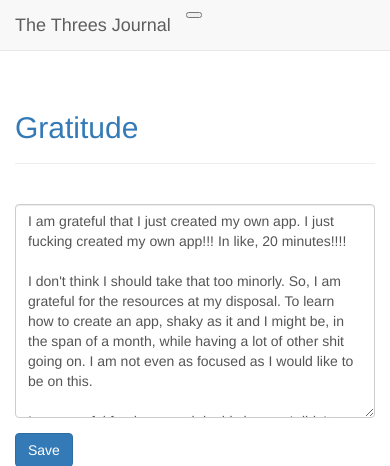
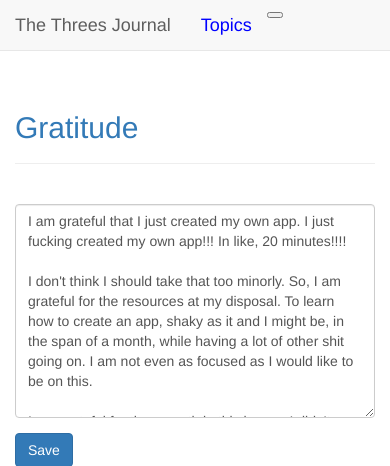
Before and after one commit to profuturus/the_threes, a Django app: page /edit_entry/1/ in a window 390 px wide. Shown: the top 466 px of the page. Run offline with Django 3.2, Linux system fonts and the light colour scheme; a user stored in the database is signed in; data comes from the database, SQL or seed files in the repository; both versions use the stored data as it was after the commit; some libraries are stand-ins or nearby versions.

Commit message:
made changes to UI to improve 'Topics' access on small screens

```diff
--- a/the_threes_tracker/templates/the_threes_tracker/base.html
+++ b/the_threes_tracker/templates/the_threes_tracker/base.html
@@ -20,21 +20,17 @@
     <!-- Static navbar -->
     <nav class="navbar navbar-default navbar-static-top">
       <div class="container">
-
         <div class="navbar-header">
+          <a class="navbar-brand" href="{% url 'the_threes_tracker:index' %}">
+              The Threes Journal</a>
+          <a class="navbar-brand" style="color:blue" href="{% url 'the_threes_tracker:topics' %}">Topics</a>
           <button type="button" class="navbar-toogle collapsed"
               data-toggle="collapse" data-target="#navbar"
               aria-expanded="false" aria-controls="navbar">
           </button>
-          <a class="navbar-brand" href="{% url 'the_threes_tracker:index' %}">
-              The Threes Journal</a>
         </div>
 
         <div id="navbar" class="navbar-collapse collapse">
-          <ul class="nav navbar-nav">
-            <li><a href="{% url 'the_threes_tracker:topics' %}">Topics</a></li>
-          </ul>
-
           <ul class="nav navbar-nav navbar-right">
             {% if user.is_authenticated %}
               <li><a>Hello, {{ user.username }}. Welcome to The Threes Journal</a></li>
```
Also changed, not shown: db.sqlite3.
